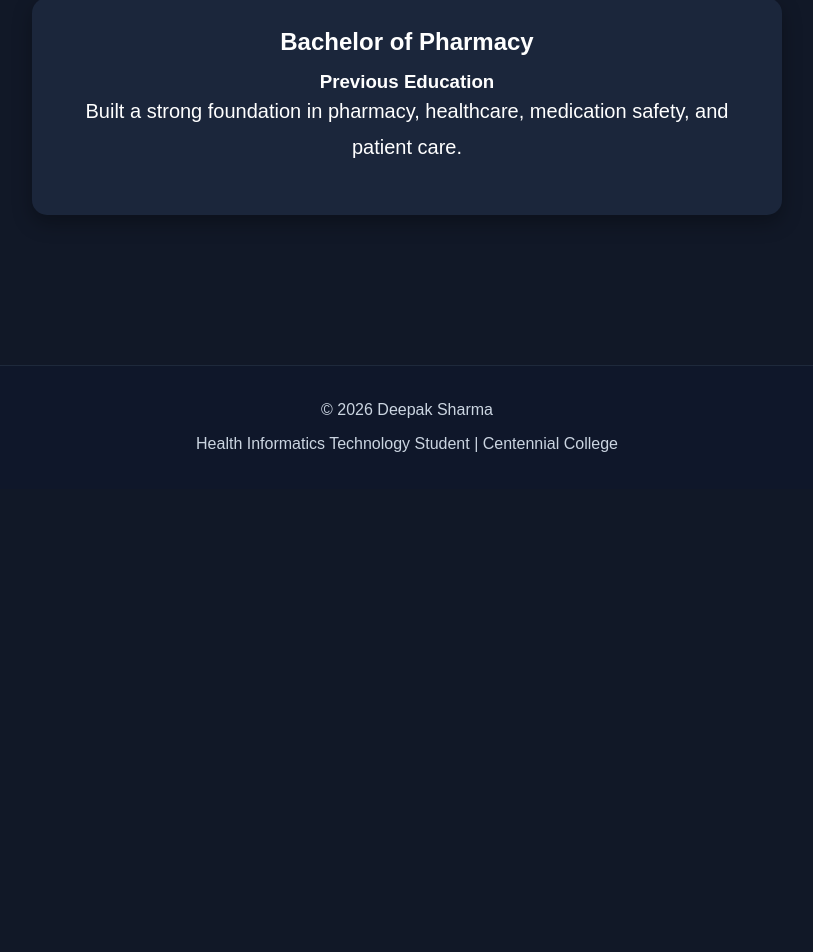
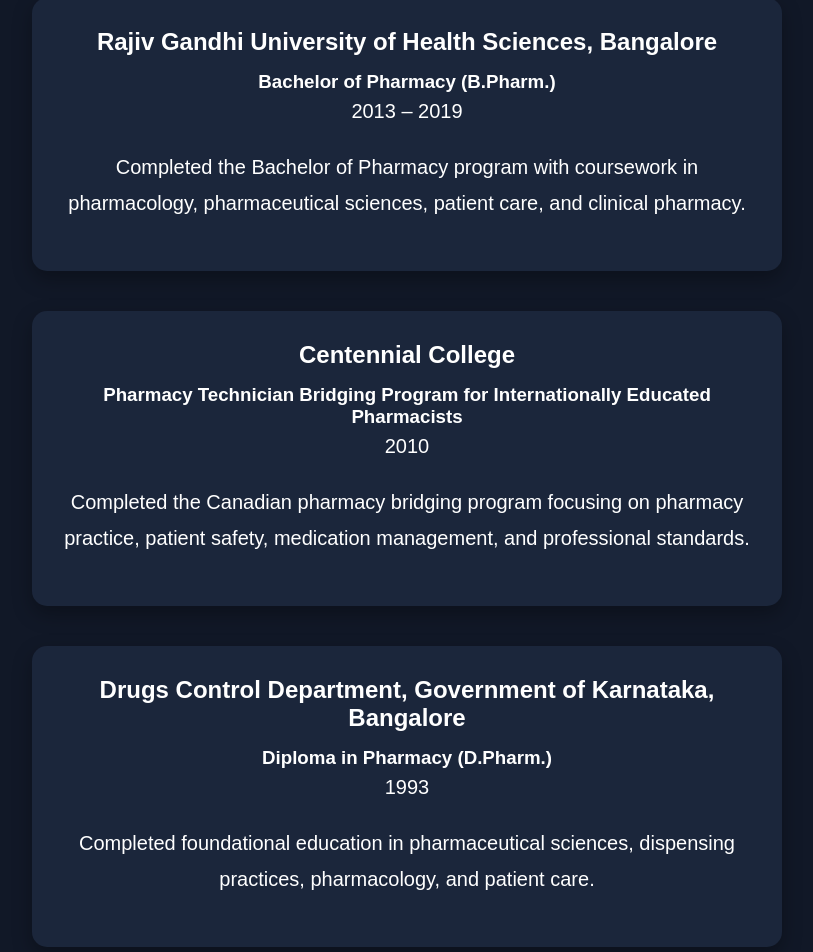
Before and after one commit to Deepak24AA/DeepakSharma_COMP229_Assignment1, a React (Vite) app: page /DeepakSharma_COMP229_Assignment1/education in a window 1280 px wide. Shown: the part 632-1584 px from the top of the page, without its empty margins (233-1046 px from the left). Before the commit the page ends 1121 px from the top, so only its background shows below. Built offline with nearby package versions, Linux system fonts and the light colour scheme.

Commit message:
Updated education page

```diff
--- a/src/pages/Education.jsx
+++ b/src/pages/Education.jsx
@@ -8,17 +8,43 @@
         <h3>Health Informatics Technology</h3>
         <p>2025 – Present</p>
         <p>
-          Studying web development, Java, C#, React, SQL, Oracle database,
+          Studying web development, Java, C#, React, SQL, Oracle Database,
           software testing, and health information systems.
         </p>
       </div>
 
       <div className="card">
-        <h2>Bachelor of Pharmacy</h2>
-        <h3>Previous Education</h3>
+        <h2>Rajiv Gandhi University of Health Sciences, Bangalore</h2>
+        <h3>Bachelor of Pharmacy (B.Pharm.)</h3>
+        <p>2013 – 2019</p>
         <p>
-          Built a strong foundation in pharmacy, healthcare, medication safety,
-          and patient care.
+          Completed the Bachelor of Pharmacy program with coursework in
+          pharmacology, pharmaceutical sciences, patient care, and clinical
+          pharmacy.
+        </p>
+      </div>
+
+      <div className="card">
+        <h2>Centennial College</h2>
+        <h3>
+          Pharmacy Technician Bridging Program for Internationally Educated
+          Pharmacists
+        </h3>
+        <p>2010</p>
+        <p>
+          Completed the Canadian pharmacy bridging program focusing on pharmacy
+          practice, patient safety, medication management, and professional
+          standards.
+        </p>
+      </div>
+
+      <div className="card">
+        <h2>Drugs Control Department, Government of Karnataka, Bangalore</h2>
+        <h3>Diploma in Pharmacy (D.Pharm.)</h3>
+        <p>1993</p>
+        <p>
+          Completed foundational education in pharmaceutical sciences,
+          dispensing practices, pharmacology, and patient care.
         </p>
       </div>
     </div>
```
